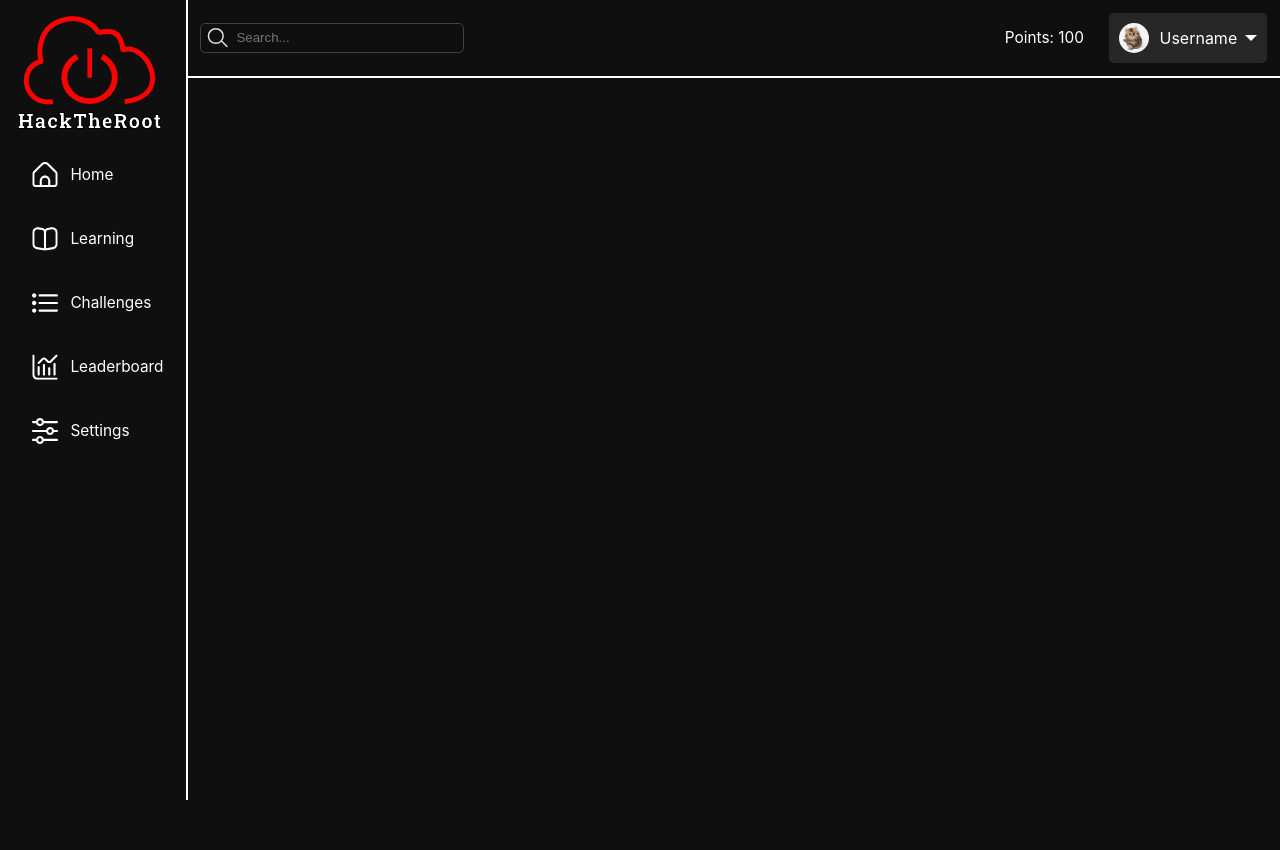
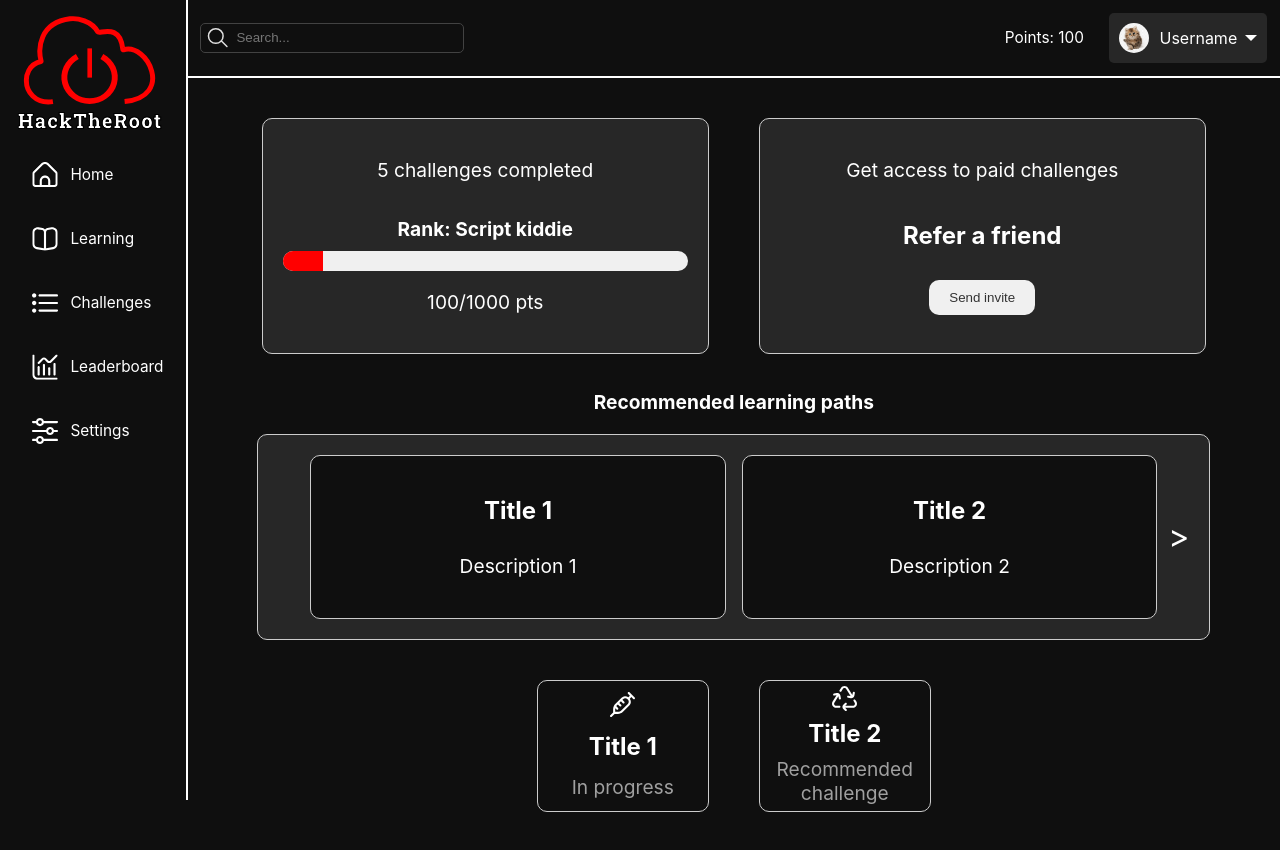
Before and after one commit to xRastele/ZTPAI-HackTheRoot, a React (Create React App) app in the folder frontend/: page / in a window 1280 px wide. Before the commit the page ends 800 px from the top, so only its background shows below. Built offline with nearby package versions, Linux system fonts and the light colour scheme.

Commit message:
Static view for home page (/) and /challenges

```diff
--- a/frontend/src/App.js
+++ b/frontend/src/App.js
@@ -4,6 +4,8 @@ import './styles/App.css';
 import SideBar from './components/SideBar/SideBar';
 import TopBar from './components/TopBar/TopBar';
 import Users from './components/Users/Users';
+import Home from './components/Home/Home';
+import Challenges from './components/Challenges/Challenges';
 
 const App = () => {
     return (
@@ -14,8 +16,9 @@ const App = () => {
                     <TopBar />
                     <div style={{ flex: 1, padding: '10px' }}>
                         <Routes>
+                            <Route path="/" element={<Home />} />
                             <Route path="/users" element={<Users />} />
-
+                            <Route path="/challenges" element={<Challenges />} />
                         </Routes>
                     </div>
                 </div>
--- /dev/null
+++ b/frontend/src/components/Challenges/Challenges.css
@@ -0,0 +1,53 @@
+.challenges-page {
+    display: flex;
+    flex-direction: column;
+}
+
+.button-row {
+    display: flex;
+    justify-content: start;
+    gap: 30px;
+    margin-bottom: 20px;
+}
+
+.challenge-button {
+    display: flex;
+    align-items: center;
+    justify-content: center;
+    background-color: transparent;
+    border: 1px solid #ccc;
+    border-radius: 10px;
+    color: #fff;
+    cursor: pointer;
+}
+
+.challenge-button.active {
+    background-color: #A0A0A0;
+}
+
+hr {
+    border: 1px solid #fff;
+    margin: 20px 0;
+}
+
+.table-header, .challenge-row {
+    display: flex;
+    justify-content: center;
+}
+
+.table-header p, .challenge-row p {
+    flex: 1;
+    text-align: center;
+}
+
+.challenge-row {
+    border: 1px solid #fff;
+}
+
+.challenge-row:last-child {
+    border-bottom: 1px solid #fff; /* dodanie dolnej krawędzi dla ostatniego wiersza */
+}
+
+.challenge-row:first-child {
+    border-bottom: 1px solid #fff; /* dodanie dolnej krawędzi dla ostatniego wiersza */
+}
--- /dev/null
+++ b/frontend/src/components/Challenges/Challenges.js
@@ -0,0 +1,41 @@
+import React from 'react';
+import './Challenges.css';
+
+const Challenges = () => {
+    return (
+        <div className="challenges-page">
+            <div className="button-row">
+                <button className="challenge-button active">All challenges</button>
+                <button className="challenge-button">Not completed</button>
+                <button className="challenge-button">Completed</button>
+            </div>
+            <hr />
+            <div className="table-header">
+                <p>Challenge</p>
+                <p>Difficulty</p>
+                <p>Solved by</p>
+                <p>Category</p>
+            </div>
+            <div className="challenge-row">
+                <p>DeserializeMe!</p>
+                <p>Easy</p>
+                <p>127</p>
+                <p>Other</p>
+            </div>
+            <div className="challenge-row">
+                <p>Injection 1</p>
+                <p>Easy</p>
+                <p>255</p>
+                <p>SQL Injection</p>
+            </div>
+            <div className="challenge-row">
+                <p>Injection 2</p>
+                <p>Medium</p>
+                <p>88</p>
+                <p>SQL Injection</p>
+            </div>
+        </div>
+    );
+};
+
+export default Challenges;
--- /dev/null
+++ b/frontend/src/components/Home/Home.css
@@ -0,0 +1,136 @@
+.home-page {
+    display: flex;
+    flex-direction: column;
+    padding: 10px;
+}
+
+.row {
+    display: flex;
+    justify-content: center;
+    gap: 30px;
+    margin: 20px;
+}
+
+.card {
+    display: flex;
+    flex-direction: column;
+    align-items: center;
+    border-radius: 10px;
+    border: 1px solid #ccc;
+    padding: 20px;
+    width: 40%;
+    background-color: #272727;
+    color: #fff;
+    margin: 0 10px;
+}
+
+.progress-bar {
+    width: 100%;
+    height: 20px;
+    background-color: #f0f0f0;
+    border-radius: 10px;
+    overflow: hidden;
+}
+
+.progress {
+    height: 100%;
+    background-color: red;
+}
+
+button {
+    background-color: #f0f0f0;
+    border: none;
+    border-radius: 10px;
+    padding: 10px 20px;
+    color: #333;
+    cursor: pointer;
+    margin-top: 20px;
+}
+
+h2 {
+    font-size: 1.2em;
+    margin-bottom: 10px;
+}
+
+h3 {
+    font-size: 1.5em;
+    margin: 20px 0;
+}
+
+.large-card {
+    display: flex;
+    justify-content: space-between;
+    align-items: center;
+    border-radius: 10px;
+    border: 1px solid #ccc;
+    padding: 20px;
+    width: 90%;
+    background-color: #272727;
+    color: #fff;
+    margin: 0 10px;
+}
+
+.small-card {
+    display: flex;
+    flex-direction: column;
+    align-items: center;
+    border-radius: 10px;
+    border: 1px solid #ccc;
+    padding: 20px;
+    width: 41%;
+    background-color: #0F0F0F;
+    color: #fff;
+    margin: 0 5px;
+}
+
+.arrow {
+    font-size: 2em;
+    color: #fff;
+}
+
+h3 {
+    font-size: 1.5em;
+    font-weight: bold;
+    margin-bottom: 10px;
+}
+
+p {
+    font-size: 1.2em;
+}
+
+.centered-title {
+    text-align: center;
+    margin-bottom: 0;
+}
+
+.invisible {
+    visibility: hidden;
+}
+
+.transparent-card {
+    display: flex;
+    flex-direction: column;
+    align-items: center;
+    justify-content: space-evenly;
+    border-radius: 10px;
+    border: 1px solid #ccc;
+    padding: 5px;
+    width: 20vh;
+    height: 15vh;
+    margin: 0 10px;
+}
+
+.transparent-card h3 {
+    margin-bottom: 1vh;
+    margin-top: 1vh;
+}
+
+.transparent-card img {
+    width: 25px;
+    height: 25px;
+}
+
+.status.recommended {
+    color: #A0A0A0;
+    margin: 0;
+}
--- /dev/null
+++ b/frontend/src/components/Home/Home.js
@@ -0,0 +1,57 @@
+import React from 'react';
+import './Home.css';
+import commandInjectionIcon from '../../assets/command_injection.svg';
+import deserializeMeIcon from '../../assets/deserializeme.svg';
+const Home = () => {
+    return (
+        <div className="home-page">
+            <div className="row">
+                <div className="card">
+                    <p>5 challenges completed</p>
+                    <h2>Rank: Script kiddie</h2>
+                    <div className="progress-bar">
+                        <div className="progress" style={{width: '10%'}}></div>
+                    </div>
+                    <p>100/1000 pts</p>
+                </div>
+                <div className="card">
+                    <p>Get access to paid challenges</p>
+                    <h3>Refer a friend</h3>
+                    <button>Send invite</button>
+                </div>
+            </div>
+
+            <h2 className="centered-title">Recommended learning paths</h2>
+            <div className="row">
+                <div className="large-card">
+                    <div className="arrow invisible">{'<'}</div>
+                    <div className="small-card">
+                        <h3>Title 1</h3>
+                        <p>Description 1</p>
+                    </div>
+                    <div className="small-card">
+                        <h3>Title 2</h3>
+                        <p>Description 2</p>
+                    </div>
+                    <div className="arrow">{'>'}</div>
+                </div>
+            </div>
+
+            <div className="row">
+                <div className="transparent-card">
+                    <img src={commandInjectionIcon} alt="Command Injection Icon" />
+                    <h3>Title 1</h3>
+                    <p className="status recommended">In progress</p>
+                </div>
+                <div className="transparent-card">
+                    <img src={deserializeMeIcon} alt="Deserialize Me Icon" />
+                    <h3>Title 2</h3>
+                    <p className="status recommended">Recommended</p>
+                    <p className="status recommended">challenge</p>
+                </div>
+            </div>
+        </div>
+    );
+};
+
+export default Home;
```
Also changed, not shown: frontend/src/assets/command_injection.svg (added), frontend/src/assets/deserializeme.svg (added).
